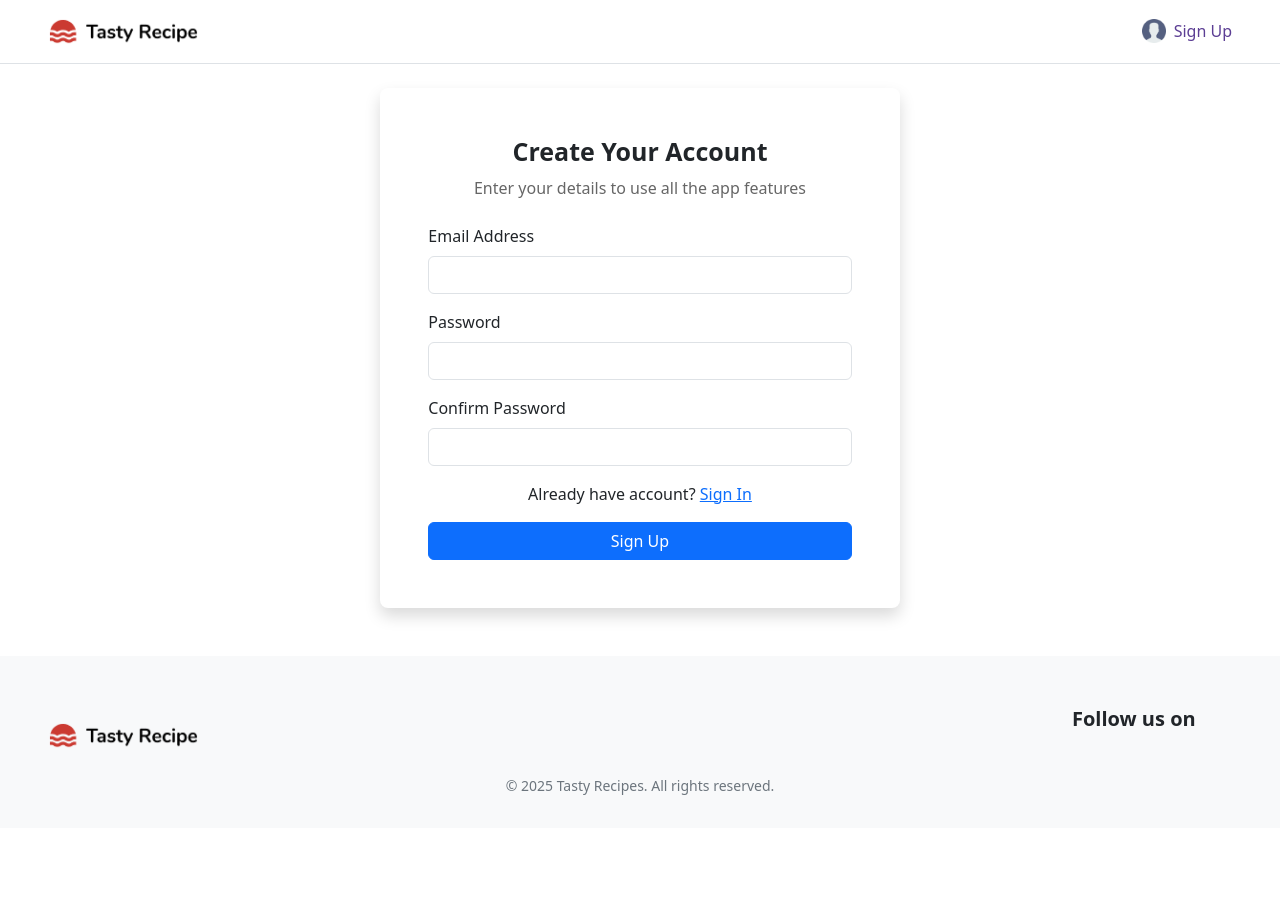
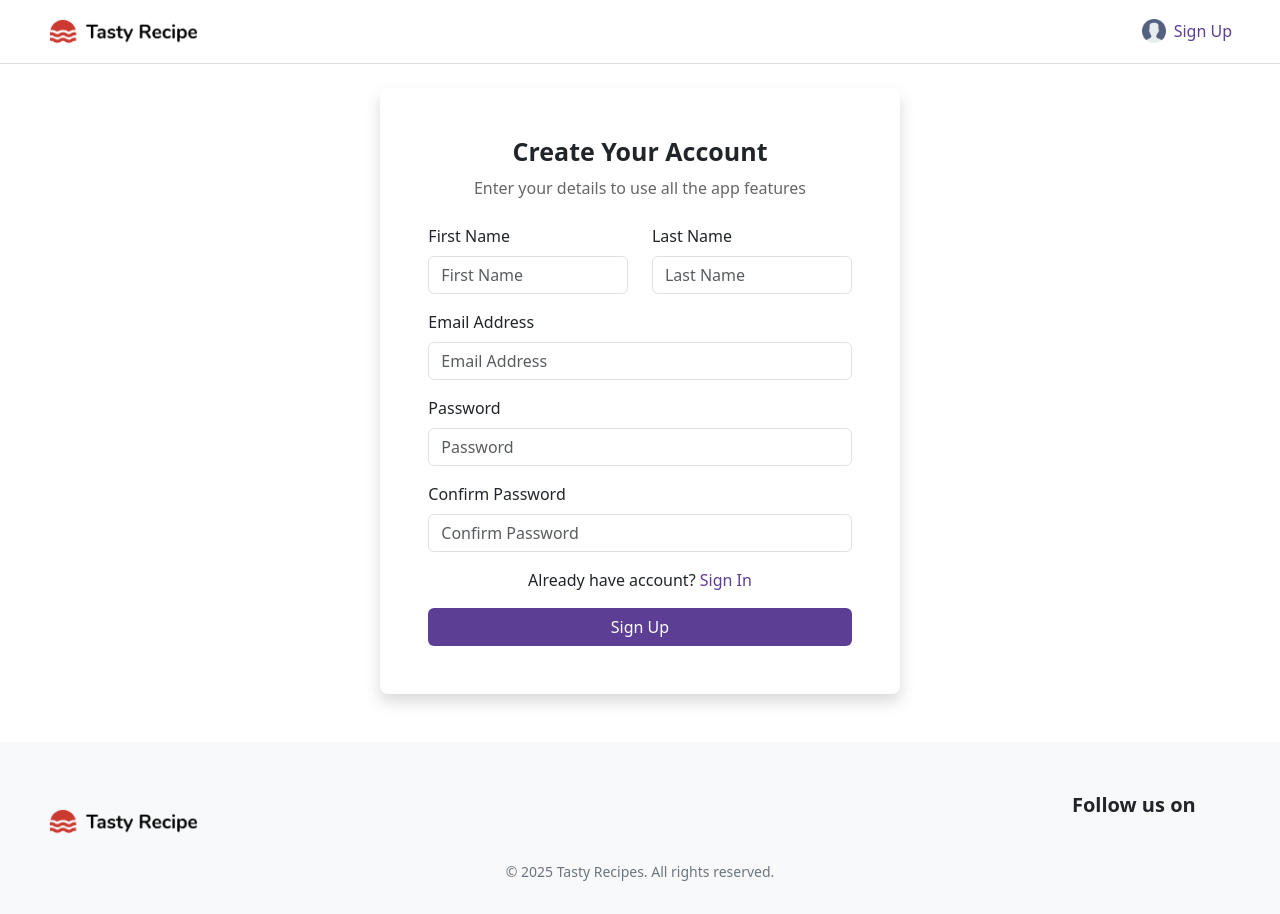
Before and after one commit to merilianacandra/recipe-management, a Vue app: page /signup in a window 1280 px wide. Before the commit the page ends 828 px from the top, so only its background shows below. Built offline with nearby package versions, Linux system fonts and the light colour scheme; some icons are missing.

Commit message:
Fix some code

```diff
--- /dev/null
+++ b/src/components/UiButton.vue
@@ -0,0 +1,23 @@
+<script setup>
+const props = defineProps({
+    title: String,
+    type: String,
+});
+</script>
+<template>
+    <button :type="props.type" class="btn btn-ui-color w-100">
+        {{ props.title }}
+    </button>
+</template>
+
+<style scoped>
+    .btn-ui-color {
+        background-color: #5c3e94;
+        color: #ffffff;
+        transition: background-color .3s ease;
+    }
+
+    .btn-ui-color:hover {
+        background-color: #5c3e94e7;
+    }
+</style>
--- a/src/components/UiInput.vue
+++ b/src/components/UiInput.vue
@@ -3,10 +3,11 @@ const props = defineProps({
   id: String,
   type: String,
   title: String,
+  placeholder: String
 });
 </script>
 
 <template>
   <label :for="props.id" class="form-label">{{ props.title }}</label>
-  <input :type="props.type" :id="props.id" class="form-control mb-3" />
+  <input :type="props.type" :id="props.id" class="form-control mb-3" :placeholder="props.placeholder"/>
 </template>
--- a/src/routes.js
+++ b/src/routes.js
@@ -6,8 +6,8 @@ import Login from './views/Login.vue';
 const routes = [
   { path: '/', component: Home },
   { path: '/signup', component: Signup },
+  { path: '/login', component: Login },
   { path: '/recipe/:id', component: RecipeDetail },
-  { path: '/login', component: Login },
 
 ]
 
--- a/src/views/Login.vue
+++ b/src/views/Login.vue
@@ -1,5 +1,6 @@
 <script setup>
 import UiInput from "@/components/UiInput.vue";
+import UiButton from "@/components/UiButton.vue";
 </script>
 <template>
   <div class="row justify-content-center">
@@ -12,14 +13,13 @@ import UiInput from "@/components/UiInput.vue";
           </p>
         </div>
         <form>
-          <UiInput id="email" type="email" title="Email Address" />
-          <UiInput id="password" type="password" title="Password" />
+          <UiInput id="email" type="email" title="Email Address" placeholder="Email Address" />
+          <UiInput id="password" type="password" title="Password" placeholder="Password" />
         </form>
         <div class="text-center">
-            <button class="btn btn-primary w-100" type="submit">
-                Sign In
-            </button>
-            <p class="mt-3">Don't have an account? <RouterLink to="/signup">Sign Up</RouterLink></p>
+          <UiButton title="Sign In" type="submit" />
+          <p class="mt-3">Don't have an account? <RouterLink to="/signup" class="sign-up">Sign Up</RouterLink>
+          </p>
         </div>
       </div>
     </div>
@@ -31,8 +31,19 @@ import UiInput from "@/components/UiInput.vue";
   font-weight: 600;
   margin-bottom: 10px;
 }
+
 .signin-description {
   font-size: 16px;
   color: #666;
 }
+
+.sign-up {
+  color: #5c3e94;
+  text-decoration: none;
+  transition: font-weight .3s ease;
+}
+
+.sign-up:hover {
+  font-weight: 600;
+}
 </style>
--- a/src/views/Signup.vue
+++ b/src/views/Signup.vue
@@ -1,5 +1,6 @@
 <script setup>
 import UiInput from "@/components/UiInput.vue";
+import UiButton from "@/components/UiButton.vue";
 </script>
 <template>
   <div class="row justify-content-center">
@@ -12,15 +13,23 @@ import UiInput from "@/components/UiInput.vue";
           </p>
         </div>
         <form>
-          <UiInput id="email" type="email" title="Email Address" />
-          <UiInput id="password" type="password" title="Password" />
-          <UiInput id="confirm-password" type="password" title="Confirm Password" />
+          <div class="row">
+            <div class="col-6">
+              <UiInput id="firstname" type="text" title="First Name" placeholder="First Name" />
+            </div>
+            <div class="col-6">
+              <UiInput id="lastname" type="text" title="Last Name" placeholder="Last Name" />
+            </div>
+          </div>
+          <UiInput id="email" type="email" title="Email Address" placeholder="Email Address" />
+          <UiInput id="password" type="password" title="Password" placeholder="Password" />
+          <UiInput id="confirm-password" type="password" title="Confirm Password" placeholder="Confirm Password" />
         </form>
         <div class="text-center">
-            <p class="mt-0">Already have account? <RouterLink to="/login">Sign In</RouterLink></p>
-            <button class="btn btn-primary w-100" type="submit">
-                Sign Up
-            </button>
+          <p class="mt-0">Already have account? <RouterLink to="/login" class="sign-in">Sign In</RouterLink>
+          </p>
+          <UiButton title="Sign Up" type="submit"/>
+
         </div>
       </div>
     </div>
@@ -32,8 +41,19 @@ import UiInput from "@/components/UiInput.vue";
   font-weight: 600;
   margin-bottom: 10px;
 }
+
 .signup-description {
   font-size: 16px;
   color: #666;
 }
+
+.sign-in {
+  color: #5c3e94;
+  text-decoration: none;
+  transition: font-weight .3s ease;
+}
+
+.sign-in:hover {
+  font-weight: 600;
+}
 </style>
```
